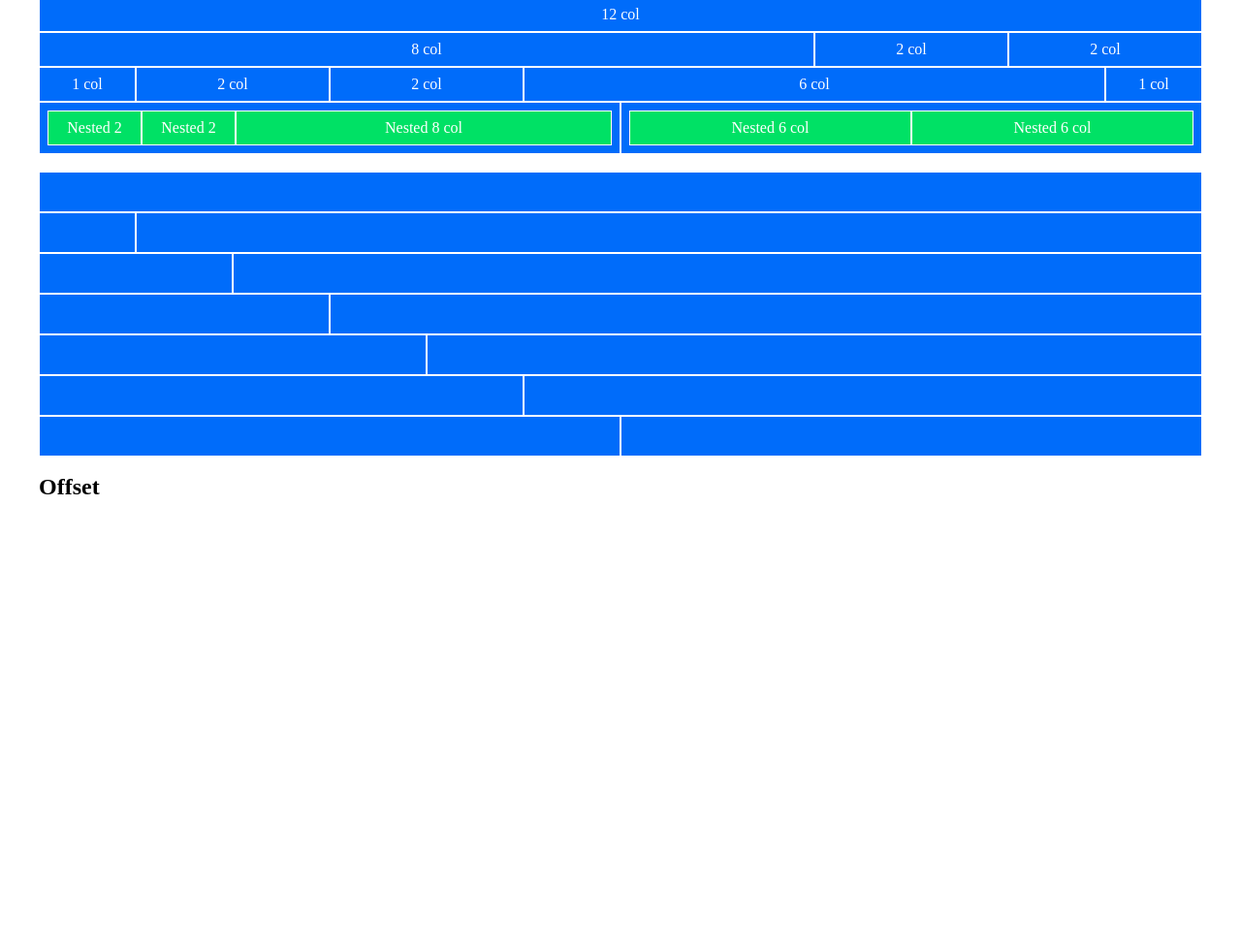
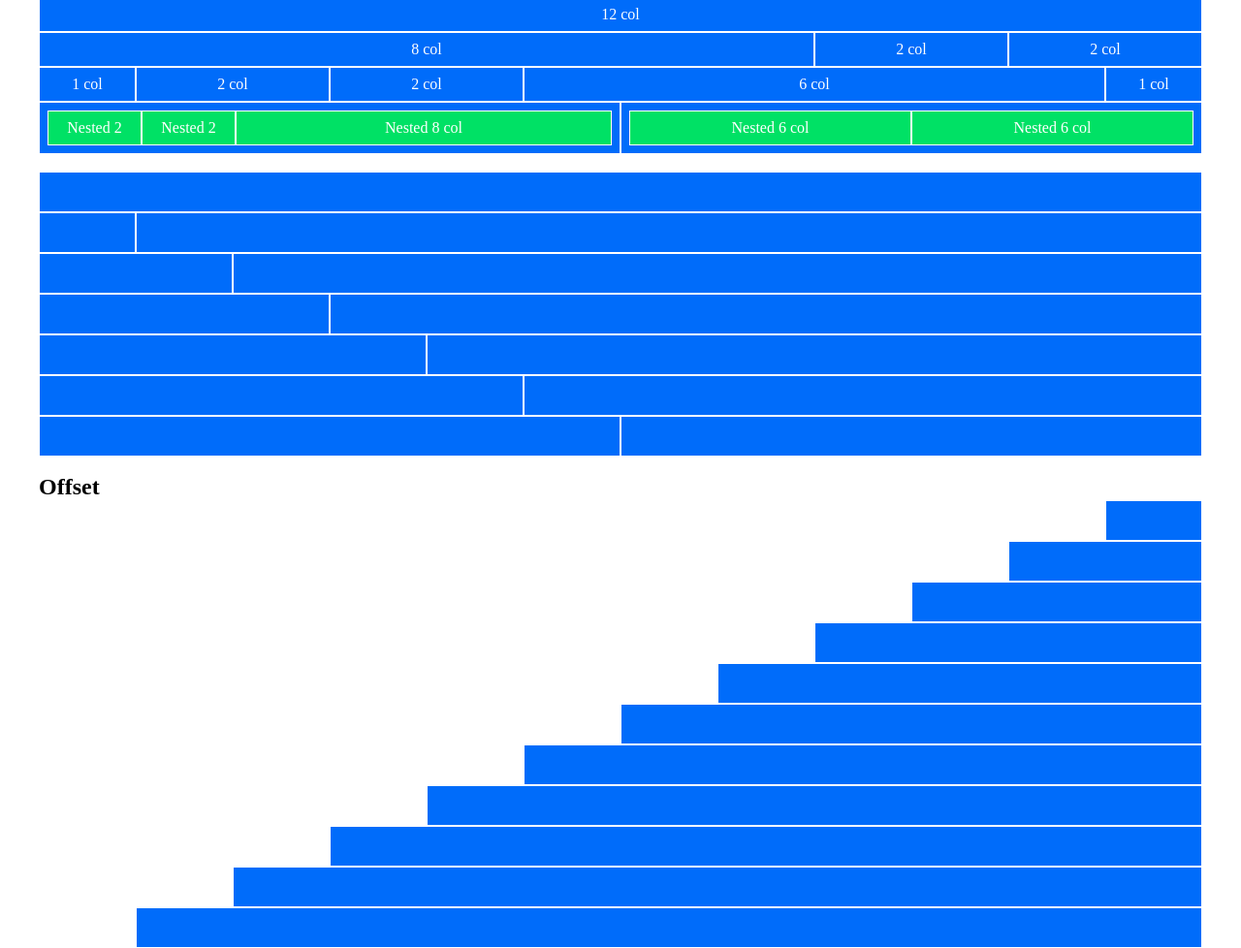
Before and after one commit to valeriobilli/html-css-12bool, a plain HTML site: page index.html in a window 1280 px wide. Shown: the part 112-1090 px from the top of the page at 97% size. Before the commit the page ends 800 px from the top, so only its background shows below. Drawn offline with Linux system fonts and the light colour scheme.

Commit message:
parte offset

```diff
--- a/index.html
+++ b/index.html
@@ -89,7 +89,42 @@
             <div class="col-6 bg-primary empty"></div>
         </div>
         <br>
+
+        <!-- offset -->
         <h2>Offset</h2>
+        <div class="row">
+            <div class="col-1 col-offset-11 bg-primary empty"></div>
+        </div>
+        <div class="row">
+            <div class="col-2 col-offset-10 bg-primary empty"></div>
+        </div>
+        <div class="row">
+            <div class="col-3 col-offset-9 bg-primary empty"></div>
+        </div>
+        <div class="row">
+            <div class="col-4 col-offset-8 bg-primary empty"></div>
+        </div>
+        <div class="row">
+            <div class="col-5 col-offset-7 bg-primary empty"></div>
+        </div>
+        <div class="row">
+            <div class="col-6 col-offset-6 bg-primary empty"></div>
+        </div>
+        <div class="row">
+            <div class="col-7 col-offset-5 bg-primary empty"></div>
+        </div>
+        <div class="row">
+            <div class="col-8 col-offset-4 bg-primary empty"></div>
+        </div>
+        <div class="row">
+            <div class="col-9 col-offset-3 bg-primary empty"></div>
+        </div>
+        <div class="row">
+            <div class="col-10 col-offset-2 bg-primary empty"></div>
+        </div>
+        <div class="row">
+            <div class="col-11 col-offset-1 bg-primary empty"></div>
+        </div>
    </div>
 </body>
 </html>
```
